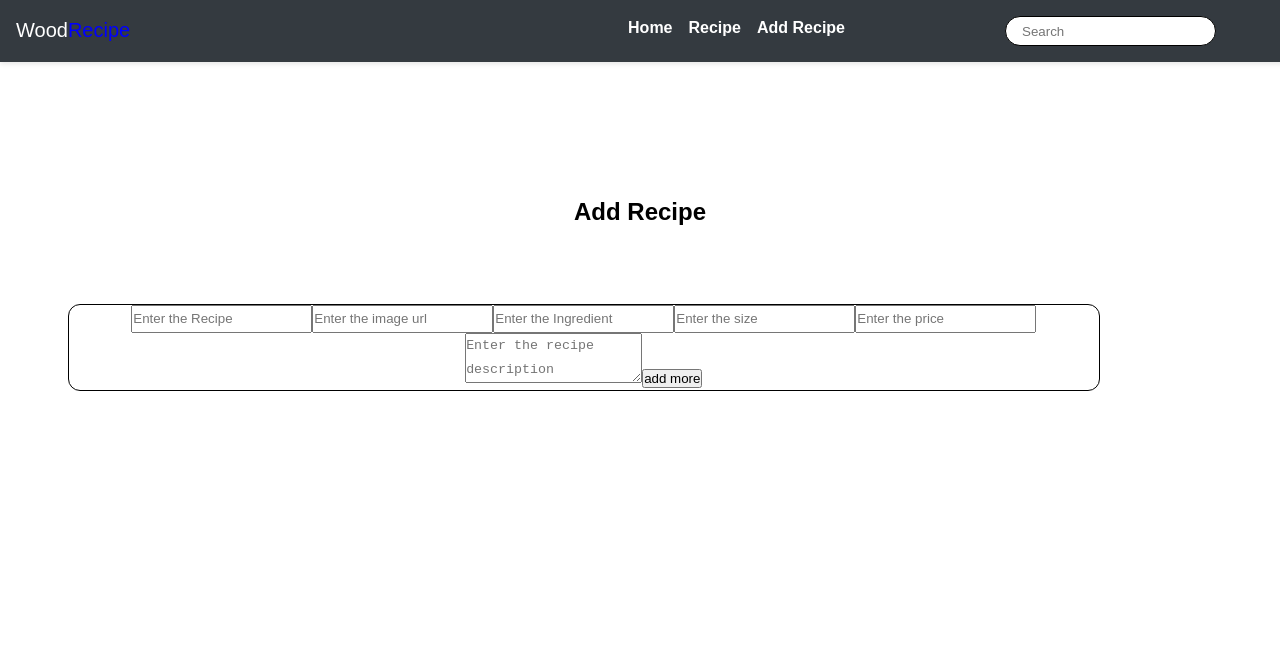
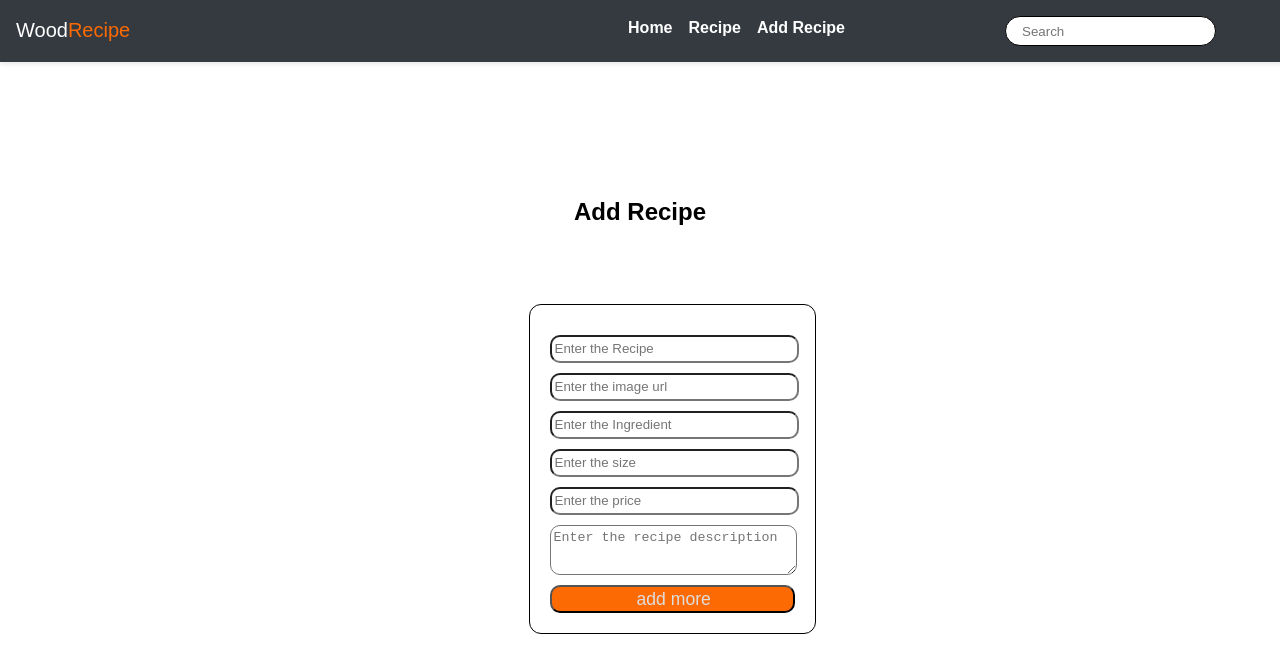
Before and after one commit to louiswordz/React-recipe-app, a React (Create React App) app: page /add-recipe in a window 1280 px wide. Shown: the top 672 px of the page. Built offline with nearby package versions, Linux system fonts and the light colour scheme.

Commit message:
Styled the add recipe section

```diff
--- a/src/styles.css
+++ b/src/styles.css
@@ -44,7 +44,7 @@ header .logo-name {
 }
 
 header .logo-name span {
-  color: blue;
+  color: #fc6a03;
 }
 
 header .togg {
@@ -347,14 +347,29 @@ div.recipe-form {
 div.recipe-form .form-element {
   border: 1px solid black;
   border-radius: 12px;
-  width: 90%;
+  width: 110%;
   text-align: center;
+  padding: 20px;
 }
 
-div.recipe-from .form-element .meal {
+.form-element .meal {
   display: block;
   width: 100%;
   border-radius: 10px;
-  margin: 40px auto 0;
+  margin: 10px auto 0;
   height: auto;
+  text-indent: 3px;
 }
+
+.form-element input[type="submit"] {
+  background: #fc6a03;
+  color: #ddd;
+  font-size: 1.1rem;
+  cursor: pointer;
+}
+
+.form-element input[type="submit"]:hover {
+  background: #ff8c42;
+  color: #f8f9fa;
+  margin-top: 10px;
+}
```
